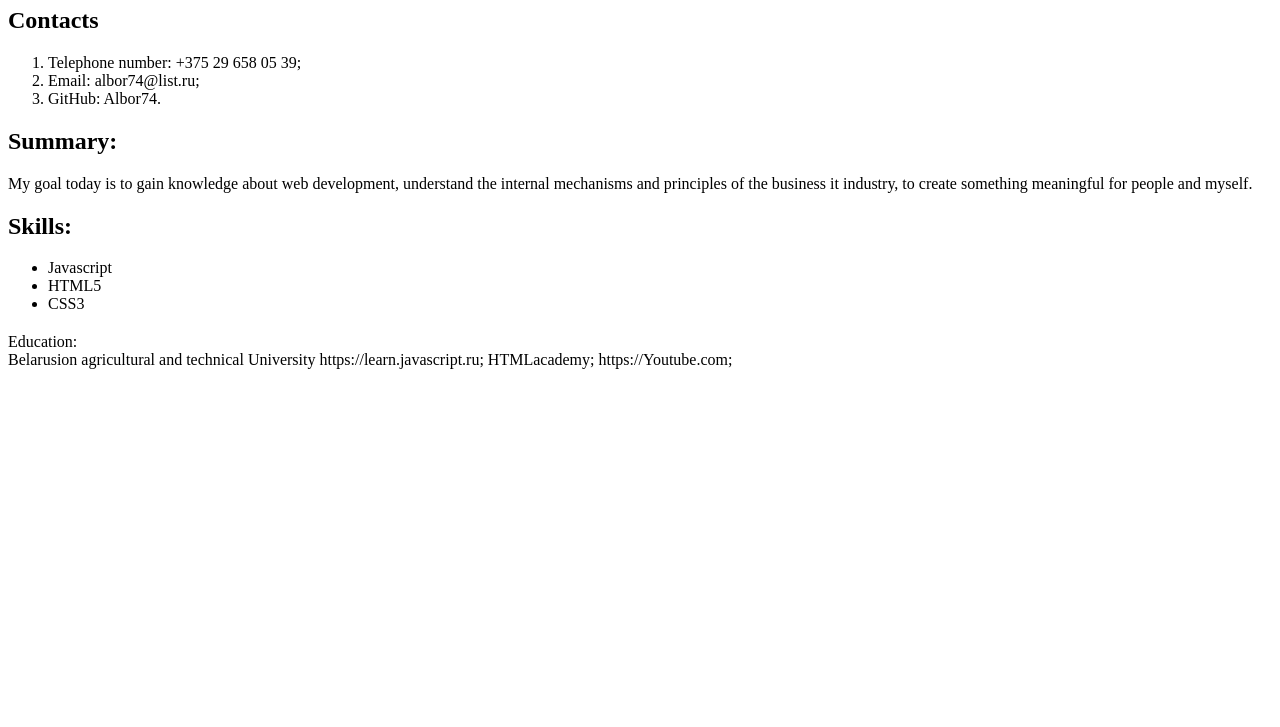
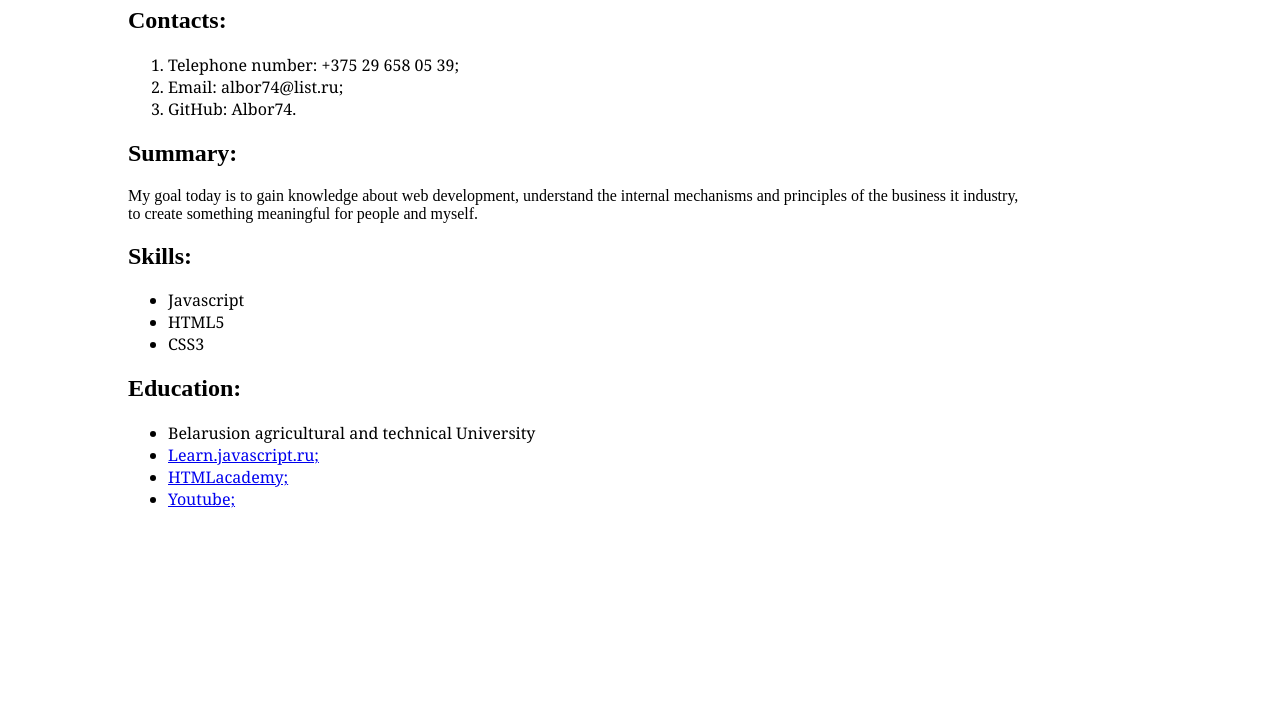
Before and after one commit to Albor74/rsschool-cv, a plain HTML site: page index.html in a window 1280 px wide. Shown: the part 73-800 px from the top of the page. Drawn offline with Linux system fonts and the light colour scheme.

Commit message:
docs:add link

```diff
--- a/index.html
+++ b/index.html
@@ -4,13 +4,13 @@
     <meta charset="UTF-8">
     <meta name="viewport" content="width=device-width, initial-scale=1.0">
     <link rel="stylesheet" href="style.css">
-    <title>Document</title>
+    <title>Aleksey Sverchkov</title>
 </head>
 <body>
 
     <h1 class="name">Aleksey Sverchkov</h1>
 
-<h2 class="title">Contacts</h2>
+<h2 class="title">Contacts:</h2>
 
   <div>
     <ol>
@@ -24,7 +24,7 @@
 
 <div></div>My goal today is to gain knowledge about web development,
 understand the internal mechanisms
- and principles of the business it industry,
+ and principles of the business it industry, <br>
  to create something meaningful for people and myself.
 </div>
 
@@ -37,13 +37,15 @@ understand the internal mechanisms
     </ul>
 </div>
 
-<h2 class="title"></h2>Education:</h2>
+<h2 class="title">Education:</h2>
 
 <div>
-Belarusion agricultural and technical University
-https://learn.javascript.ru;
-HTMLacademy;
-https://Youtube.com;
+    <ul>
+  <li> Belarusion agricultural and technical University</li>
+  <li><a href= "https://learn.javascript.ru">Learn.javascript.ru;</a></li>
+  <li><a href="https://htmlacademy.ru/">HTMLacademy;</a></li>
+  <li><a href=" https://youtube.com">Youtube;</a></li>
+</ul>
 </div>
 </body>
 </html>
--- a/style.css
+++ b/style.css
@@ -0,0 +1,8 @@
+body{
+    width: 1024px;
+    margin-left: auto;
+    margin-right: auto;
+}
+div{
+    font-family: Cambria, Cochin, Georgia, Times, 'Times New Roman', serif;
+}
```
